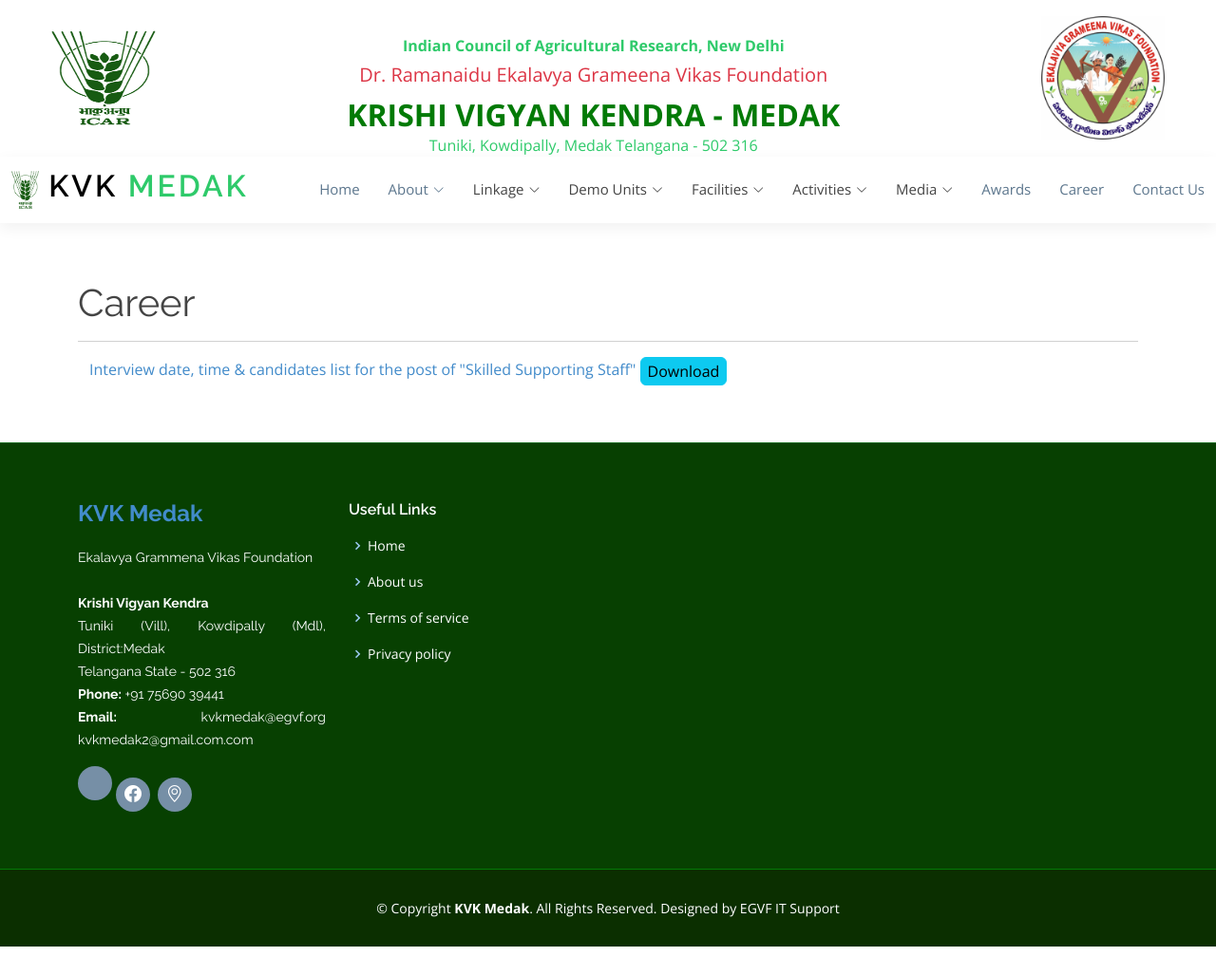
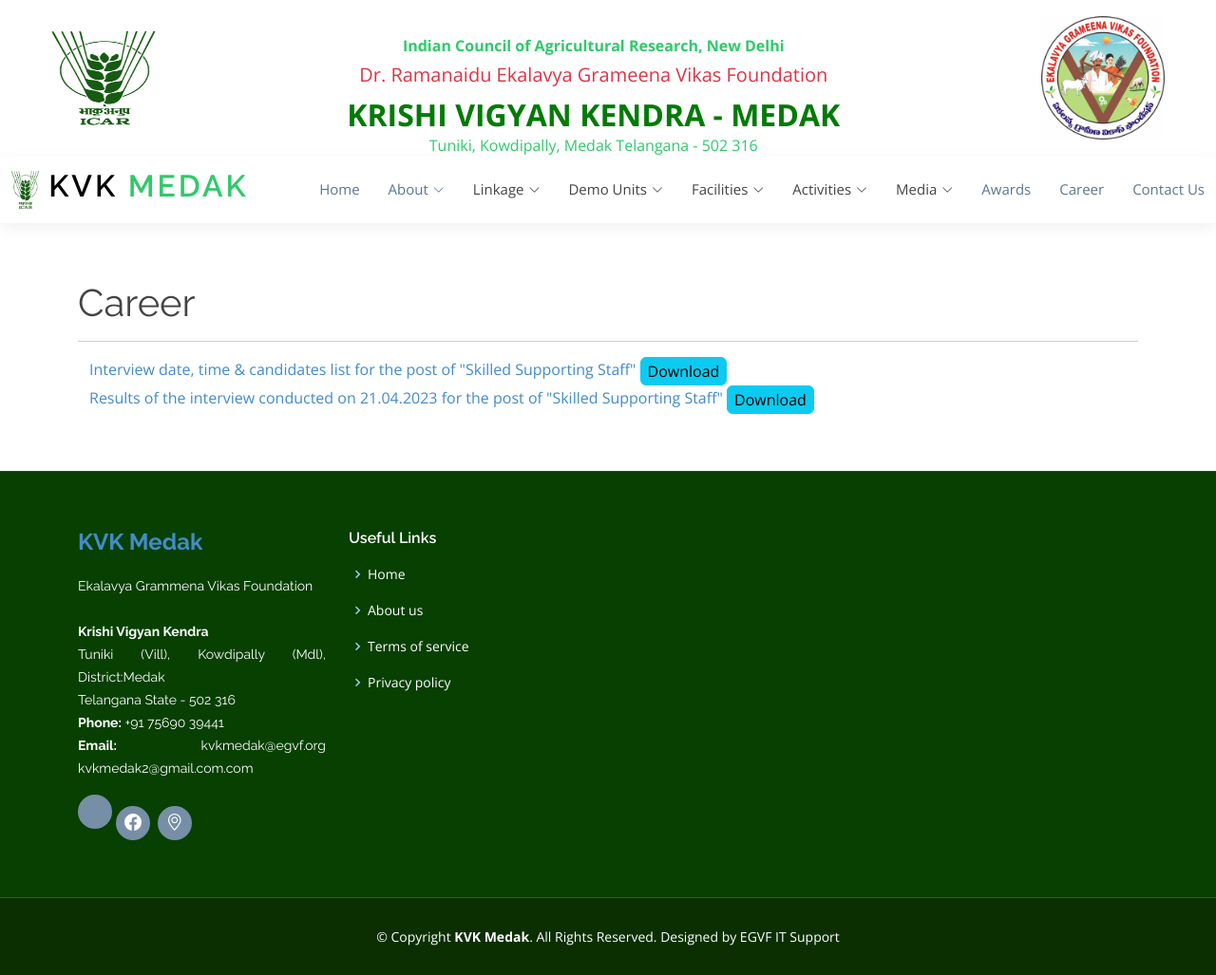
Before and after one commit to kvkmedak/kvkmedak.github.io, a Jekyll site: the page built from pages/career.html, in a window 1280 px wide. Shown: the whole page at 95% size. Built offline with Jekyll 4.4.1, drawn with Linux system fonts in a browser that asks for light colours; nearby versions of some CDN libraries; library files that are not in the unit come from our copies; before the commit the page ends 997 px from its top, so only the background shows below that.

Commit message:
Update career.html

```diff
--- a/pages/career.html
+++ b/pages/career.html
@@ -26,6 +26,18 @@
 
 
                     </div>
+
+                            <div class="col-lg-12">
+                            <span>
+                                <a href="assets/docs/Results(SSS) web.pdf" target="_blank">
+
+                                    Results of the interview conducted on 21.04.2023 for the post of "Skilled Supporting Staff"
+                                    <div class="btn btn-info" style="padding: 2px 7px;">Download </div>
+                            </span>
+
+
+                    </div>
+
                 </div>
             </div>
         </div>
```
